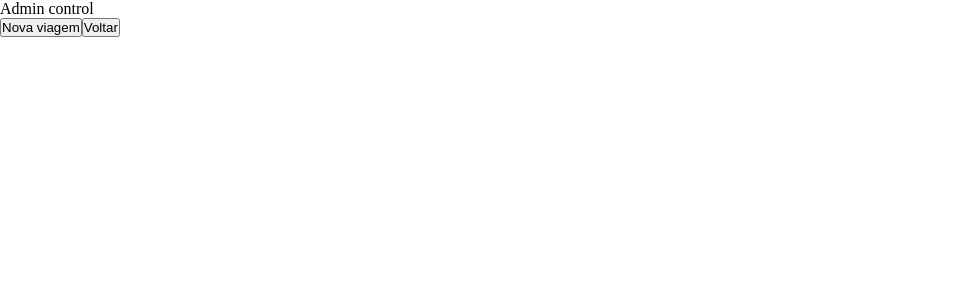
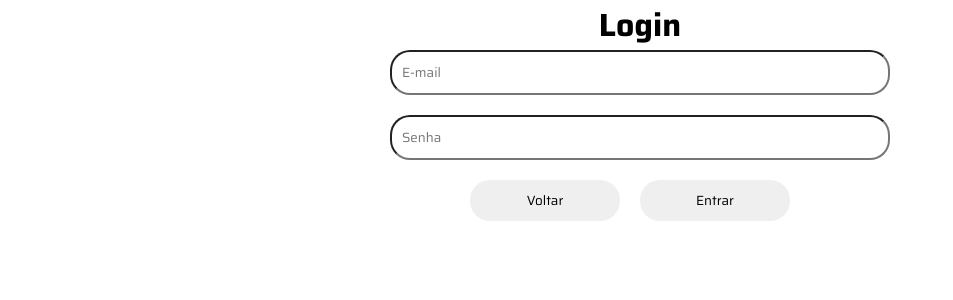
Before and after one commit to future4code/barros-Gabriel-Suela, a React (Vite) app in the folder modulo4/projeto-labex/labex/: page /login in a window 1280 px wide. Shown: the top 300 px of the page, without its empty margins (0-953 px from the left). Built offline with nearby package versions, Linux system fonts and the light colour scheme.

Commit message:
completar-components

```diff
--- /dev/null
+++ b/modulo4/projeto-labex/labex/src/components/AdminHomePage/index.jsx
@@ -0,0 +1,32 @@
+import React from 'react'
+import {useNavigate} from 'react-router-dom'
+import * as C from './style'
+
+function AdminHomePage() {
+    const navigate = useNavigate()
+
+    const newTrips = () => {
+        navigate('/admin/trips/create')
+    }
+
+    const lastPage = () => {
+        navigate(-1)
+    }
+
+  return (
+    <>
+    <C.Container>
+        <h1>Admin control</h1>
+
+    </C.Container>
+    <C.ButtonArea>
+      <button onClick={lastPage}>Voltar</button>
+      <button onClick={newTrips}>Criar Viagem</button>
+      <button>Logout</button>
+    </C.ButtonArea>
+
+    </>
+  )
+}
+
+export default AdminHomePage
--- /dev/null
+++ b/modulo4/projeto-labex/labex/src/components/AdminHomePage/style.js
@@ -0,0 +1,23 @@
+import styled from "styled-components";
+
+export const Container = styled.div `
+    display: flex;
+    align-items: center;
+    justify-content: center;
+`
+
+export const ButtonArea = styled.div `
+    display: flex;
+    align-items: center;
+    justify-content: center;
+
+    button {
+        margin-right: 20px;
+        padding: 10px;
+        border-radius: 20px;
+        outline: 0;
+        border: 0;
+        width: 150px;
+    }
+
+`
--- a/modulo4/projeto-labex/labex/src/components/HomePage/index.jsx
+++ b/modulo4/projeto-labex/labex/src/components/HomePage/index.jsx
@@ -6,15 +6,21 @@ function HomePage() {
 
     const navigate = useNavigate()
 
+    const goToTrips = () => {
+      navigate ('/trips/list')
+    }
 
+    const goToAdmin = () => {
+      navigate('/admin/trips/list')
+    }
 
 
   return (
     <>
     <C.Container>
      <h1>LabeX</h1>
-     <C.Button>Ver Viagens</C.Button>
-     <C.Button>Área de Admin</C.Button>
+     <C.Button onClick={goToTrips}>Ver Viagens</C.Button>
+     <C.Button onClick={goToAdmin}>Área de Admin</C.Button>
 
     </C.Container>
 
--- a/modulo4/projeto-labex/labex/src/components/HomePage/style.js
+++ b/modulo4/projeto-labex/labex/src/components/HomePage/style.js
@@ -3,7 +3,7 @@ import styled from "styled-components";
 export const Container = styled.div`
     display: flex;
     align-items: center;
-
+    justify-content: center;
     flex-direction: column;
     min-height: 100vh;
 `
--- a/modulo4/projeto-labex/labex/src/components/LoginPage/index.jsx
+++ b/modulo4/projeto-labex/labex/src/components/LoginPage/index.jsx
@@ -1,24 +1,44 @@
 import React from 'react'
-import {useNavigate} from 'react-router-dom'
+import * as C from './style'
+import { useNavigate } from 'react-router-dom'
 
-function AdminHomePage() {
+function LoginPage() {
+
     const navigate = useNavigate()
 
-    const newTrips = () => {
-        navigate('/admin/trips/create')
+    const goLogIn = () => {
+        navigate('/admin/trips/list')
     }
 
     const lastPage = () => {
         navigate(-1)
     }
 
+
+
+
   return (
-    <div>
-        <p>Admin control</p>
-        <button onClick={newTrips}>Nova viagem</button>
-        <button onClick={lastPage}>Voltar</button>
-    </div>
+    <>
+    <C.Container>
+
+        <h1>Login</h1>
+
+        <form>
+        <input type="email" placeholder='E-mail'/>
+        <input type='password' placeholder='Senha'/>
+
+        </form>
+
+
+    </C.Container>
+
+    <C.ButtonArea>
+    <button>Voltar</button>
+    <button onClick={goLogIn}>Entrar</button>
+    </C.ButtonArea>
+
+    </>
   )
 }
 
-export default AdminHomePage
+export default LoginPage
--- /dev/null
+++ b/modulo4/projeto-labex/labex/src/components/LoginPage/style.js
@@ -0,0 +1,36 @@
+import styled from "styled-components";
+
+export const Container = styled.div `
+    display: flex;
+    align-items: center;
+    justify-content: center;
+    flex-direction: column;
+
+    form {
+        display: flex;
+        flex-direction: column;
+
+    }
+
+    input {
+        padding: 10px;
+        width: 500px;
+        margin-bottom: 20px;
+        outline: 0;
+        border-radius: 20px;
+    }
+`
+
+export const ButtonArea = styled.div `
+    text-align: center;
+
+    button {
+
+        margin-right: 20px;
+        padding: 10px;
+        border-radius: 20px;
+        outline: 0;
+        border: 0;
+        width: 150px;
+    }
+`
--- a/modulo4/projeto-labex/labex/src/index.css
+++ b/modulo4/projeto-labex/labex/src/index.css
@@ -1,7 +1,16 @@
+@import url('https://fonts.googleapis.com/css2?family=Saira:wght@400;500;700;900&display=swap');
+
+
+body {
+  font-family: "Saira", sans-serif;
+  font-size: 16px;
+}
+
 *{
   margin: 0;
   padding: 0;
   box-sizing: border-box;
+  font-family: "Saira", sans-serif;
 }
 
 h1{
```
Also changed, not shown: modulo4/projeto-labex/labex/src/hook/UseRequestData.jsx (added).
